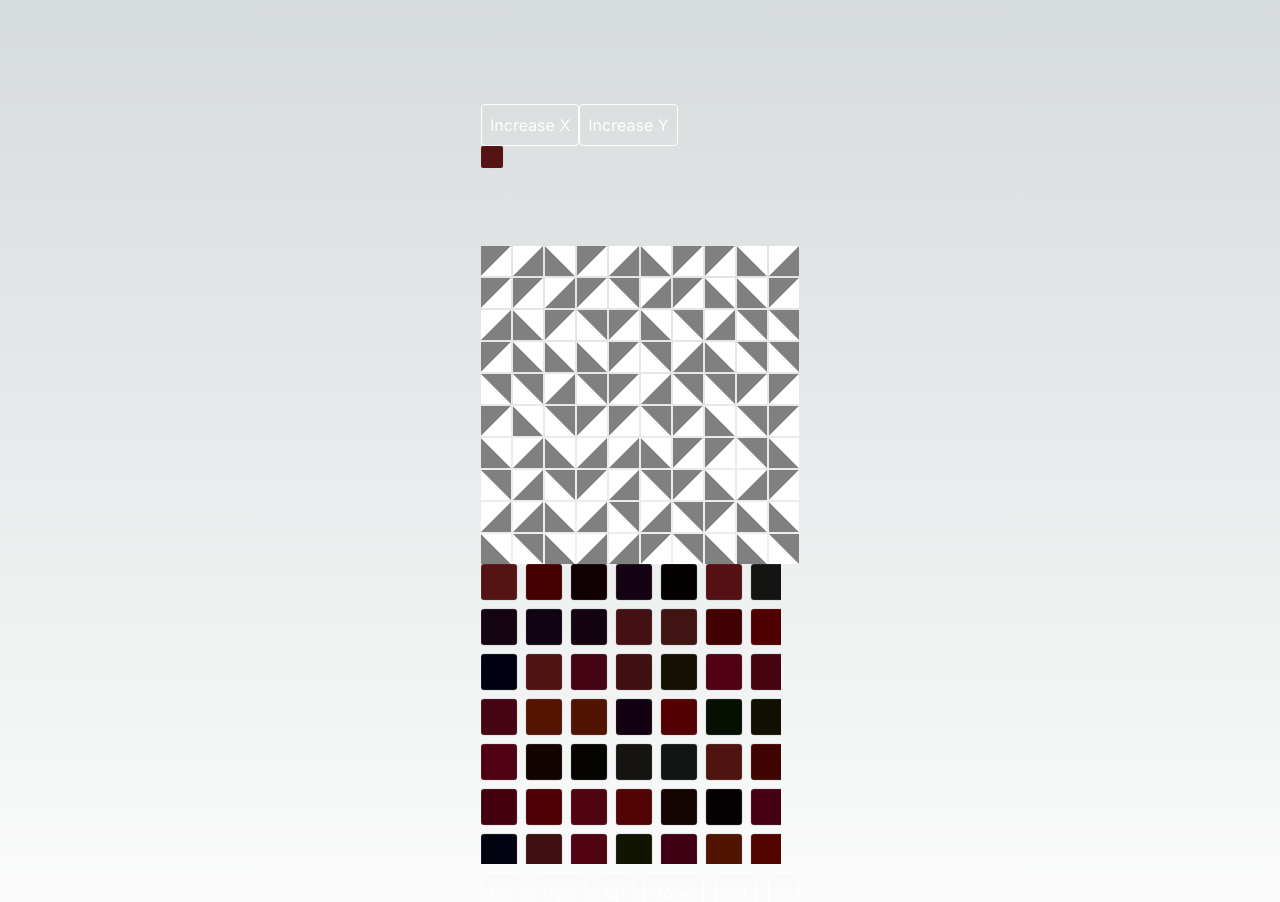
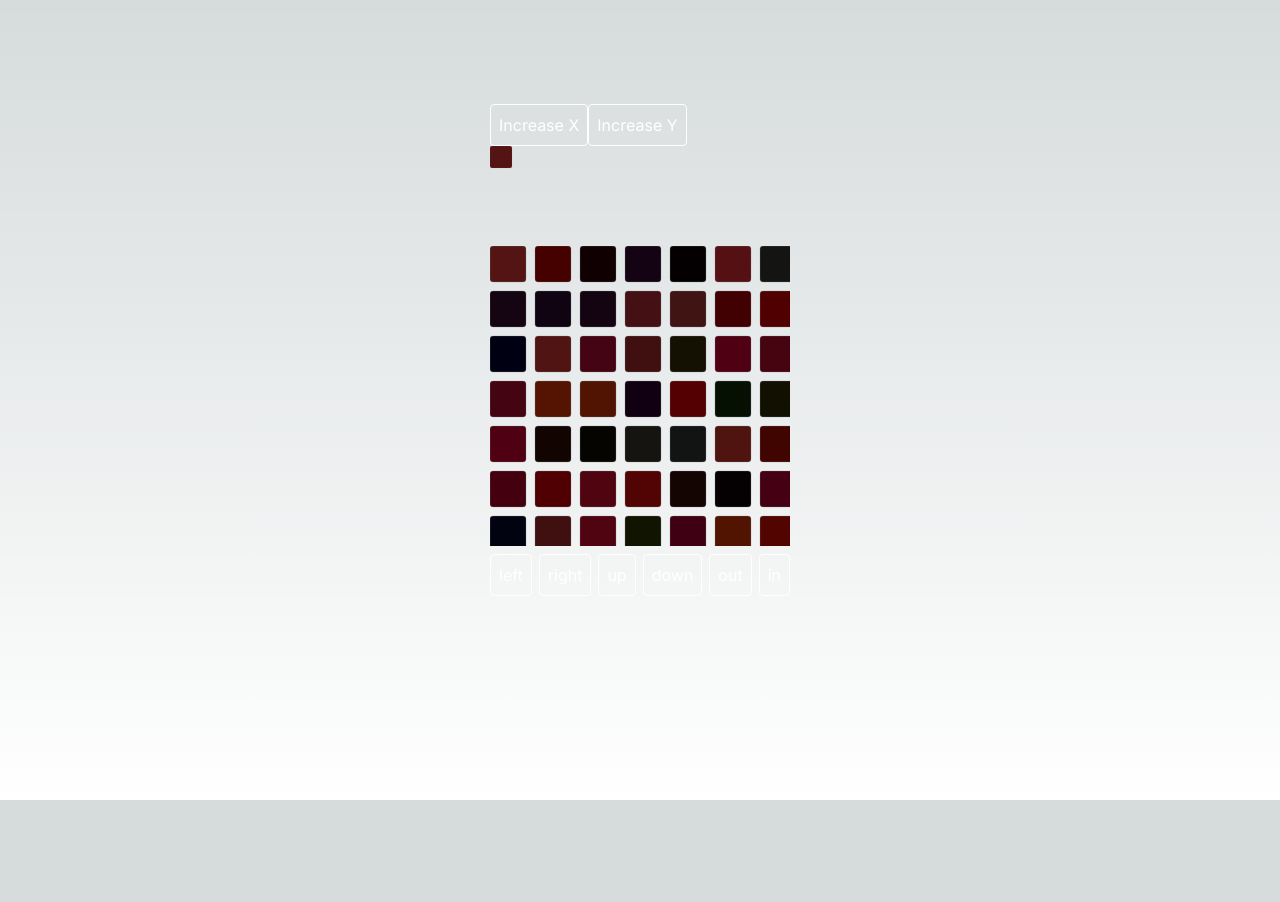
Before and after one commit to TreppLabs/map-scroller, a Next.js app: page / in a window 1280 px wide. Shown: the top 902 px of the page. After the commit the page ends 800 px from the top, so only its background shows below. Built offline with nearby package versions, Linux system fonts and the light colour scheme.

Commit message:
removed grid-of-flags demo

```diff
--- a/app/gridSvg.tsx
+++ b/app/gridSvg.tsx
@@ -91,57 +91,6 @@ function mulberry32(a:number):()=>number {
   // NOTE: we don't actually use rand() yet, we're using our hash cyrb128() function instead
 
 
-interface FlagComponentProps {
-  flagSize: number;
-}
-
-const FlagComponent: React.FC<FlagComponentProps> = ({ flagSize }) => {
-
-  const flags = Array.from({ length: 10 }, (_, rowIndex) =>
-      Array.from({ length: 10 }, (_, colIndex) => {
-        const randomOrientation = Math.floor(Math.random() * 4);
-        if (randomOrientation === 0) {
-          return (
-            `<svg width=${flagSize} height=${flagSize} xmlns="http://www.w3.org/2000/svg">
-              <polygon points="0,0 ${flagSize},0 0,${flagSize}" fill="white" />
-              <polygon points="${flagSize},0 ${flagSize},${flagSize} 0,${flagSize}" fill="gray" />
-            </svg>`
-          );
-        } else if (randomOrientation === 1) {
-          return (
-            `<svg width=${flagSize} height=${flagSize} xmlns="http://www.w3.org/2000/svg">
-              <polygon points="0,0 ${flagSize},${flagSize} 0,${flagSize}" fill="white" />
-              <polygon points="0,0 ${flagSize},0 ${flagSize},${flagSize}" fill="grey" />
-            </svg>`
-          );
-        } else if (randomOrientation === 2) {
-          return (
-            `<svg width=${flagSize} height=${flagSize} xmlns="http://www.w3.org/2000/svg">
-              <polygon points="0,0 ${flagSize},0 0,${flagSize}" fill="gray" />
-              <polygon points="${flagSize},0 ${flagSize},${flagSize} 0,${flagSize}" fill="white" />
-            </svg>`
-          );
-        } else {
-          return (
-            `<svg width=${flagSize} height=${flagSize} xmlns="http://www.w3.org/2000/svg">
-              <polygon points="0,0 ${flagSize},${flagSize} 0,${flagSize}" fill="grey" />
-              <polygon points="0,0 ${flagSize},0 ${flagSize},${flagSize}" fill="white" />
-            </svg>`
-          );
-        }
-      })
-  );
-
-  return (
-    <div style={{ display: 'grid', gridTemplateColumns: `repeat(10, ${flagSize}px)`, gap: '2px' }}>
-      {flags.map((row, rowIndex) =>
-        row.map((svgString, colIndex) => (
-          <div key={`${rowIndex}-${colIndex}`} dangerouslySetInnerHTML={{ __html: svgString }} />
-        ))
-      )}
-    </div>
-  );
-};
 
 
 interface MapCellProps {xPos: number, yPos: number, xCells: number, yCells: number}
@@ -272,7 +221,6 @@ function GridSVG() {
   return (
     <div>
       <MyComponent />
-      <FlagComponent flagSize={30}/>
       <svg
         id="grid"
         width={svgWidth}
```
